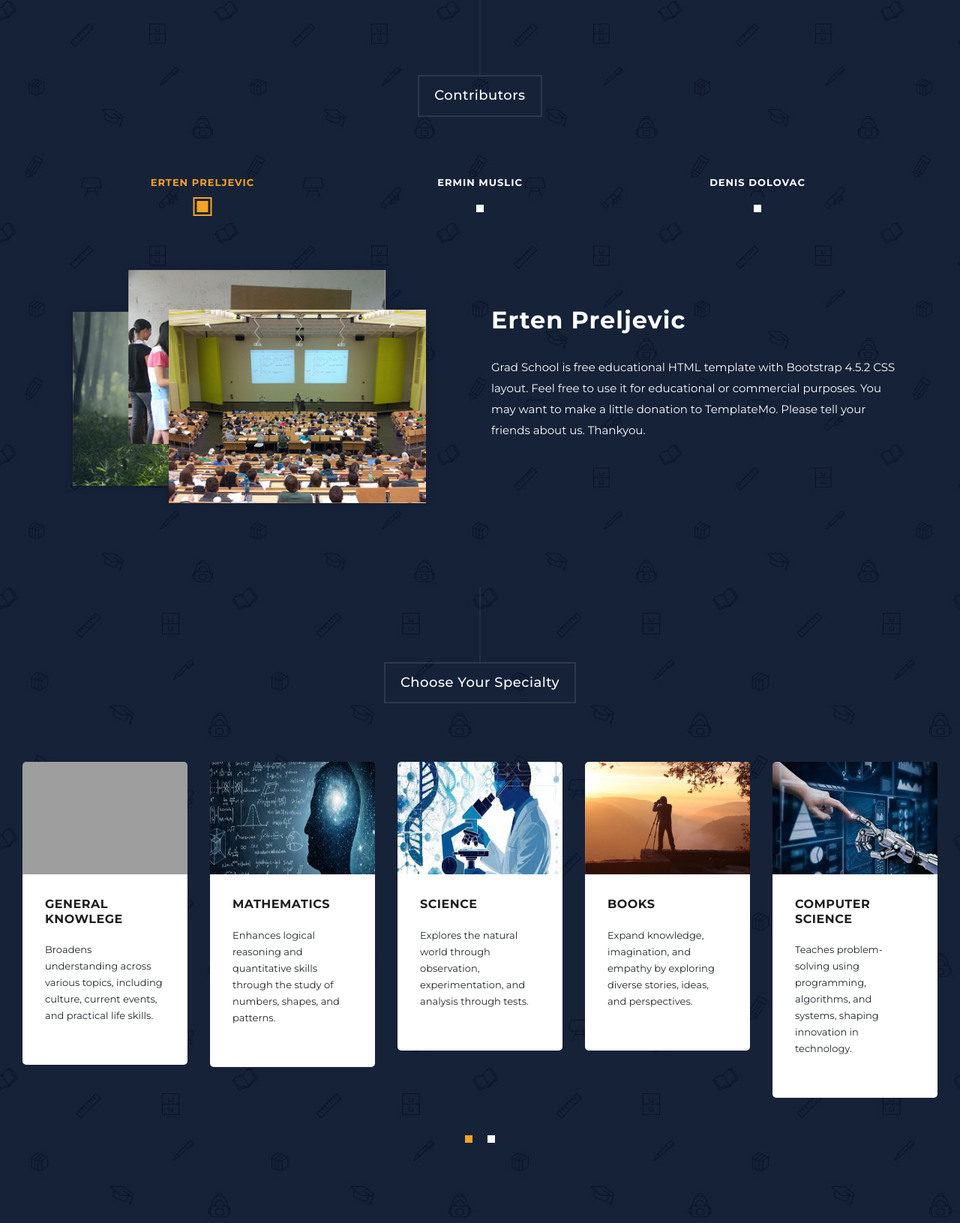
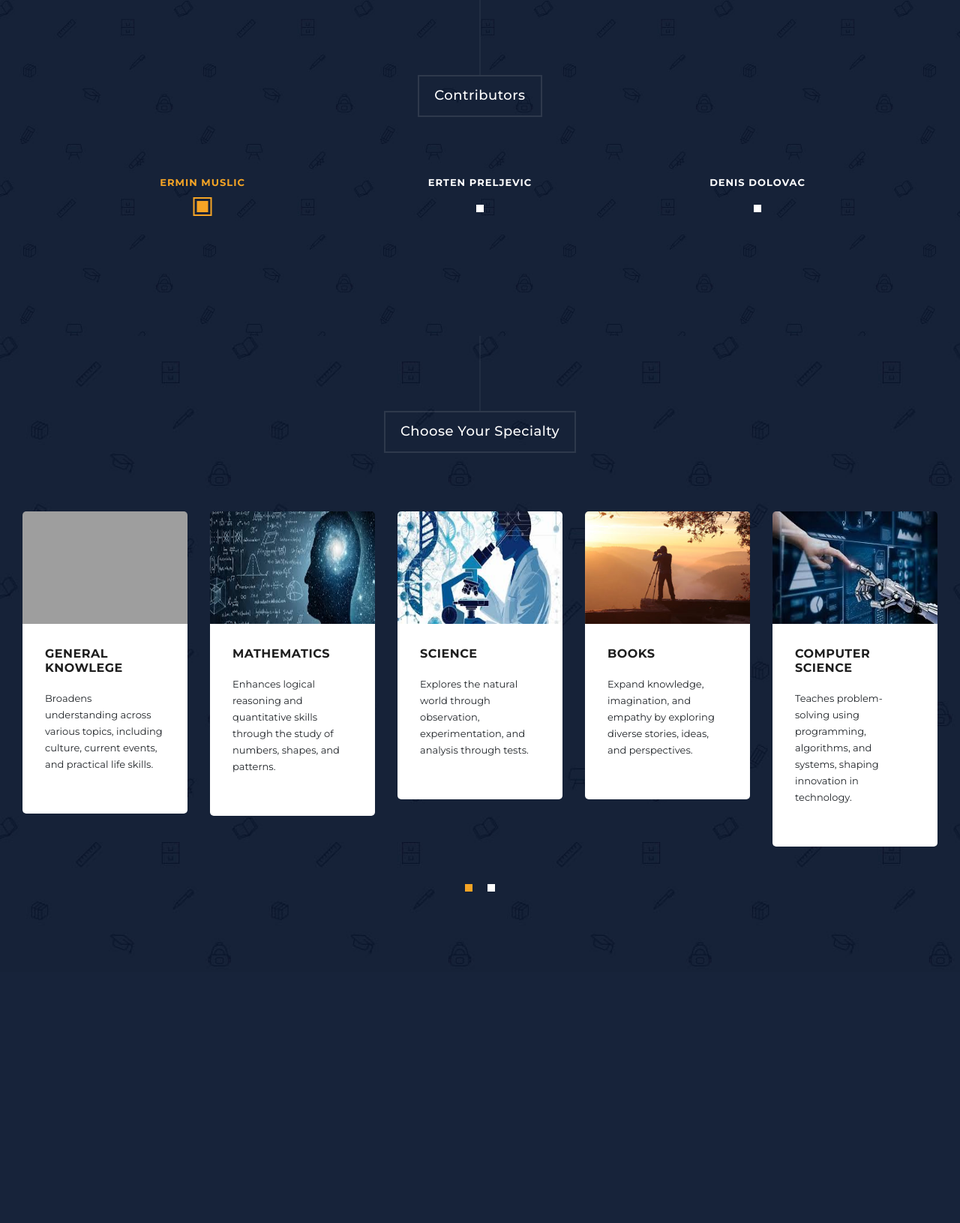
Before and after one commit to Erten00/Hakaton24, a Flask app: page / in a window 1280 px wide. Shown: the part 800-2431 px from the top of the page at 75% size. After the commit the page ends 2085 px from the top, so only its background shows below. Run offline with Flask 3, Linux system fonts and the light colour scheme; some libraries are stand-ins or nearby versions; grey boxes are pictures that could not be loaded.

Commit message:
:fire: Uredjivanje

```diff
--- a/templates/dashboard.html
+++ b/templates/dashboard.html
@@ -45,12 +45,12 @@
         <div class="Name" style="width: 100%;display: flex;align-items: center;">
             <div class="logo" style="width: 33vw;">
                 <a href="#"><img src="/static/images/owl logo.png" alt="" style="width: 60px;"></a>
-              </div>
+            </div>
           <h1 style="width: 33vw; font-style: normal; color: #f5a425;font-style: italic; font-size: 46px; font-weight: 800;font-family: system-ui, -apple-system, BlinkMacSystemFont, 'Segoe UI', Roboto, Oxygen, Ubuntu, Cantarell, 'Open Sans', 'Helvetica Neue', sans-serif;display: flex;align-items: center;justify-content: center;">The Owls</h1>
           <div style="display: flex;width: 33vw;flex-direction: row;justify-content: end;align-items: end;">
             <div style="border: #f5a425 solid 2px;display: flex;flex-direction: row;justify-content: center;align-items: center;height: 45px;width: 150px;margin-right: 40px;border-radius: 2px;">
                 <div style="width: 50%;height: 100%;display: flex;justify-content: center;align-items: center;">
-                    <p style="font-style: italic; color: #f5a425;margin-top: 13px;font-family: system-ui, -apple-system, BlinkMacSystemFont, 'Segoe UI', Roboto, Oxygen, Ubuntu, Cantarell, 'Open Sans', 'Helvetica Neue', sans-serif">Korisnik</p>
+                    <p style="font-style: italic; color: #f5a425;margin-top: 13px;font-family: system-ui, -apple-system, BlinkMacSystemFont, 'Segoe UI', Roboto, Oxygen, Ubuntu, Cantarell, 'Open Sans', 'Helvetica Neue', sans-serif">{{ current_user.username }}</p>
                 </div>
                 <div style="width: 50%;background-color: #f5a425;height: 100%;display: flex;justify-content: center;align-items: center;">
                     <a href="{{url_for('logout')}}" style="font-style: italic; color: white;font-family: system-ui, -apple-system, BlinkMacSystemFont, 'Segoe UI', Roboto, Oxygen, Ubuntu, Cantarell, 'Open Sans', 'Helvetica Neue', sans-serif">Log Out</a>
--- a/templates/index.html
+++ b/templates/index.html
@@ -79,63 +79,16 @@
           <div class="col-md-12">
             <div id="tabs">
               <ul>
-                <li><a href="#tabs-1">Erten Preljevic</a></li>
-                <li><a href="#tabs-2">Ermin Muslic</a></li>
+                <li><a href="#tabs-1">Ermin Muslic</a></li>
+                <li><a href="#tabs-2">Erten Preljevic</a></li>
                 <li><a href="#tabs-3">Denis Dolovac</a></li>
               </ul>
               <section class="tabs-content">
                 <article id="tabs-1">
-                  <div class="row">
-                    <div class="col-md-6">
-                      <img src="/static/images/choose-us-image-01.png" alt="">
-                    </div>
-                    <div class="col-md-6">
-                      <h4>Erten Preljevic</h4>
-                      <p>
-                        Grad School is free educational HTML template with
-                        Bootstrap 4.5.2 CSS layout. Feel free to use it for
-                        educational or commercial purposes. You may want to make a little donation
-                        to TemplateMo. Please tell your friends about us. Thankyou.
-                      </p>
-                    </div>
-                  </div>
                 </article>
                 <article id="tabs-2">
-                  <div class="row">
-                    <div class="col-md-6">
-                      <img src="/static/images/choose-us-image-02.png" alt="">
-                    </div>
-                    <div class="col-md-6">
-                      <h4>Ermin Muslic</h4>
-                      <p>
-                        You can modify this HTML layout by editing contents and
-                        adding more pages as you needed. Since this template has
-                        options to add dropdown menus, you can put many HTML
-                        pages.
-                      </p>
-                      <p>
-                        Suspendisse tincidunt, magna ut finibus rutrum, libero
-                        dolor euismod odio, nec interdum quam felis non ante.
-                      </p>
-                    </div>
-                  </div>
                 </article>
                 <article id="tabs-3">
-                  <div class="row">
-                    <div class="col-md-6">
-                      <img src="/static/images/choose-us-image-03.png" alt="" />
-                    </div>
-                    <div class="col-md-6">
-                      <h4>Denis Dolovac</h4>
-                      <p>
-                        You are NOT allowed to redistribute this template ZIP
-                        file on any template collection website. However, you
-                        can use this template to convert into a specific theme
-                        for any kind of CMS platform such as WordPress. For more
-                        information, you shall contact TemplateMo now.
-                      </p>
-                    </div>
-                  </div>
                 </article>
               </section>
             </div>
--- a/templates/login.html
+++ b/templates/login.html
@@ -7,9 +7,10 @@
     <title>Login</title>
 </head>
 <body class="align">
-
+    <div class="logo" >
+      <a href="#"><img src="/static/images/owl logo.png" style="width: 499px;"></a>
+    </div>
     <div class="grid">
-
       <form action="{{ url_for('login') }}" method="POST" class="form login">
         <div class="form__field">
             <label for="login__username">
--- a/templates/register.html
+++ b/templates/register.html
@@ -7,9 +7,10 @@
     <title>Registration</title>
 </head>
 <body class="align">
-
+    <div class="logo" >
+      <a href="#"><img src="/static/images/owl logo.png" style="width: 499px;"></a>
+    </div>
     <div class="grid">
-
       <form action="{{ url_for('register') }}" method="POST" class="form login">
         <div class="form__field">
             <label for="register__username">
--- a/templates/start.html
+++ b/templates/start.html
@@ -9,7 +9,7 @@
     <meta name="author" content="">
     <link href="https://fonts.googleapis.com/css?family=Montserrat:100,200,300,400,500,600,700,800,900" rel="stylesheet">
 
-    <title>Grad School HTML5 Template</title>
+    <title>Start your learning</title>
 
     <!-- Bootstrap core CSS -->
     <link href="/static/vendor/bootstrap/css/bootstrap.min.css" rel="stylesheet">
@@ -35,7 +35,7 @@
       <div style="display: flex;width: 33vw;flex-direction: row;justify-content: end;align-items: end;">
         <div style="border: #f5a425 solid 2px;display: flex;flex-direction: row;justify-content: center;align-items: center;height: 45px;width: 150px;margin-right: 40px;border-radius: 2px;">
             <div style="width: 50%;height: 100%;display: flex;justify-content: center;align-items: center;">
-                <p style="font-style: italic; color: #f5a425;margin-top: 13px;font-family: system-ui, -apple-system, BlinkMacSystemFont, 'Segoe UI', Roboto, Oxygen, Ubuntu, Cantarell, 'Open Sans', 'Helvetica Neue', sans-serif">Korisnik</p>
+                <p style="font-style: italic; color: #f5a425;margin-top: 13px;font-family: system-ui, -apple-system, BlinkMacSystemFont, 'Segoe UI', Roboto, Oxygen, Ubuntu, Cantarell, 'Open Sans', 'Helvetica Neue', sans-serif">{{ current_user.username }}</p>
             </div>
             <div style="width: 50%;background-color: #f5a425;height: 100%;display: flex;justify-content: center;align-items: center;">
                 <a href="{{url_for('logout')}}" style="font-style: italic; color: white;font-family: system-ui, -apple-system, BlinkMacSystemFont, 'Segoe UI', Roboto, Oxygen, Ubuntu, Cantarell, 'Open Sans', 'Helvetica Neue', sans-serif">Log Out</a>
```
Also changed, not shown: templates/index5.html (deleted, +0 -16 lines).
